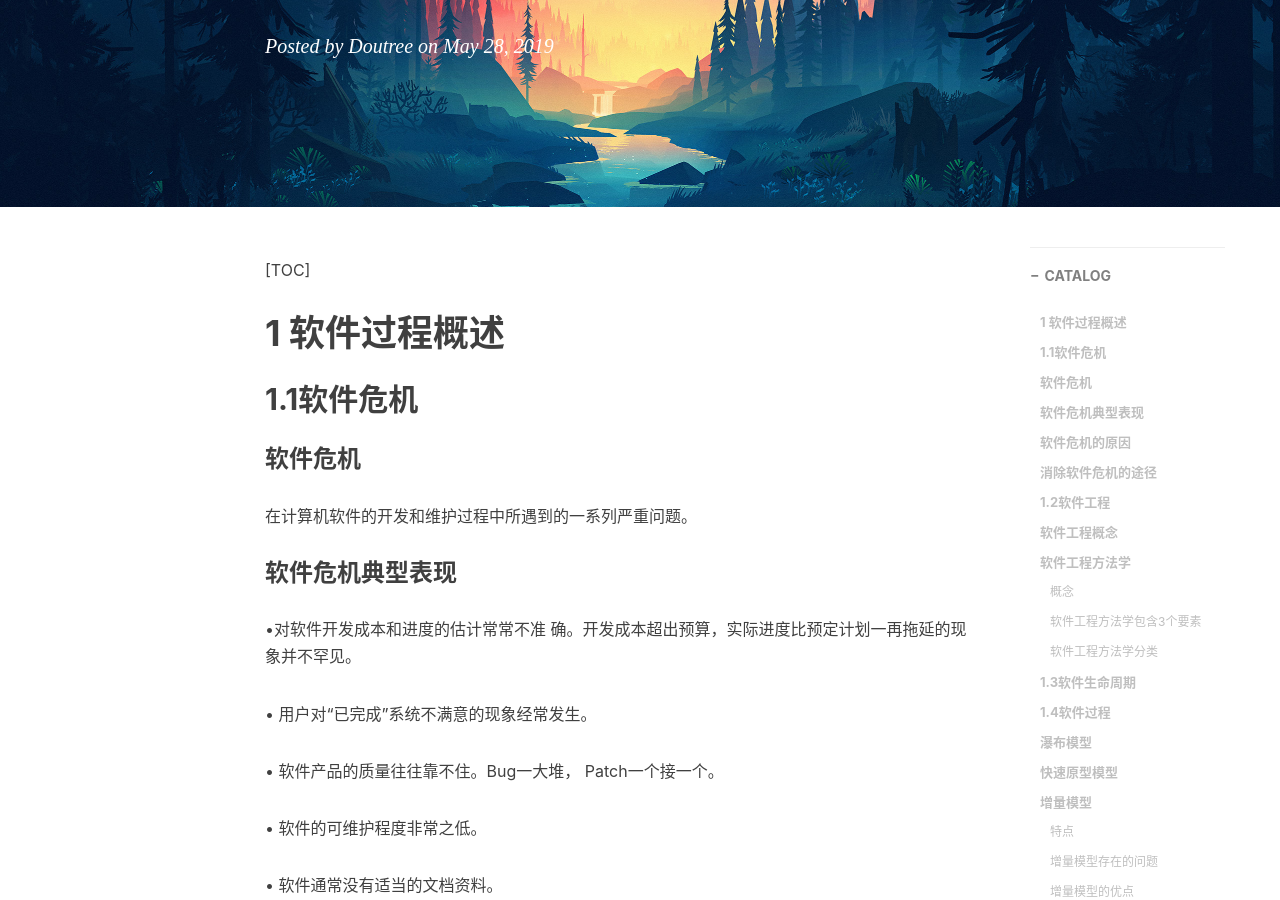
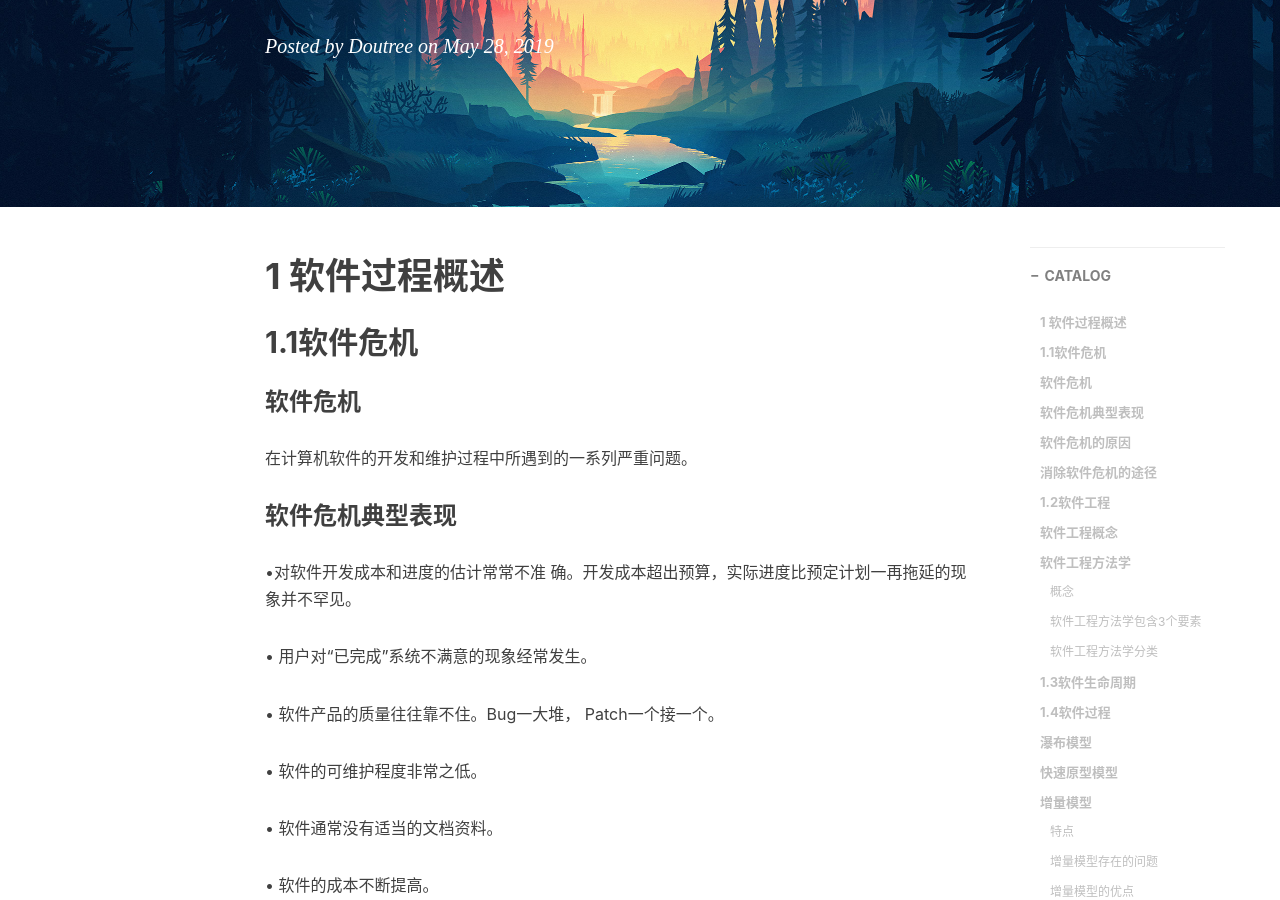
Before and after one commit to doutree/doutree.github.io, a Jekyll site: the page built from _posts/2019-05-28-软件工程导论课程总结.md, in a window 1280 px wide and 900 px high, scrolled down 316 px. Built offline with Jekyll 4.4.1, drawn with Linux system fonts in a browser that asks for light colours; nearby versions of some CDN libraries; comment, search, counter and statistics services are not loaded.

Commit message:
The sixty try

```diff
--- a/_includes/head.html
+++ b/_includes/head.html
@@ -15,6 +15,7 @@
     <link rel="shortcut icon" href="{{ site.baseurl }}/img/myfavicon.ico">
 
     <!-- Safari Webpage Icon    by-BY | 这个一开始也不知道, 看了百度, 大概了解, 反正有用留着就行 -->
+    <!-- <link rel="apple-touch-icon" href="{{ site.baseurl }}/img/apple-touch-icon.png"> -->
     <link rel="apple-touch-icon" href="{{ site.baseurl }}/img/head.png">
 
     <!-- Canonical URL | 虽然看了百度还是觉得有些懵, 但大佬加上了, 就有一定道理的 -->
--- a/_posts/2019-05-28-软件工程导论课程总结.md
+++ b/_posts/2019-05-28-软件工程导论课程总结.md
@@ -11,8 +11,6 @@
 ---
 
 
-
-[TOC]
 
 
 # 1 软件过程概述
```
Also changed, not shown: _posts/2019-05-28-计算机图形学课程总结.md (+1 -1 lines), img/myfavicon.ico.
